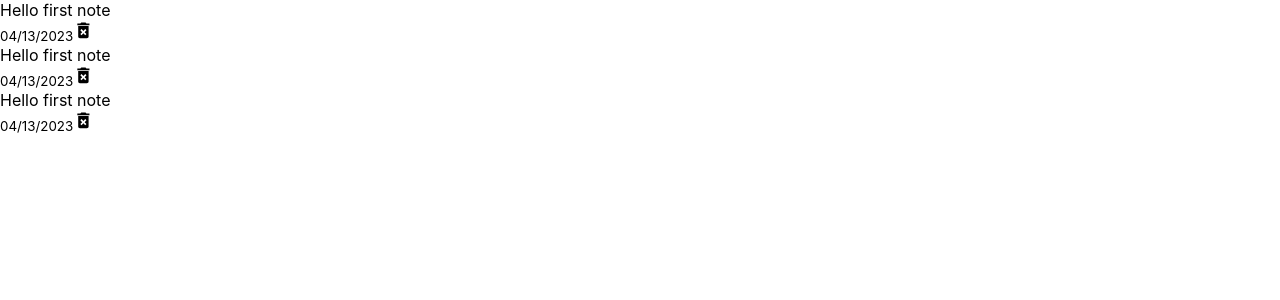
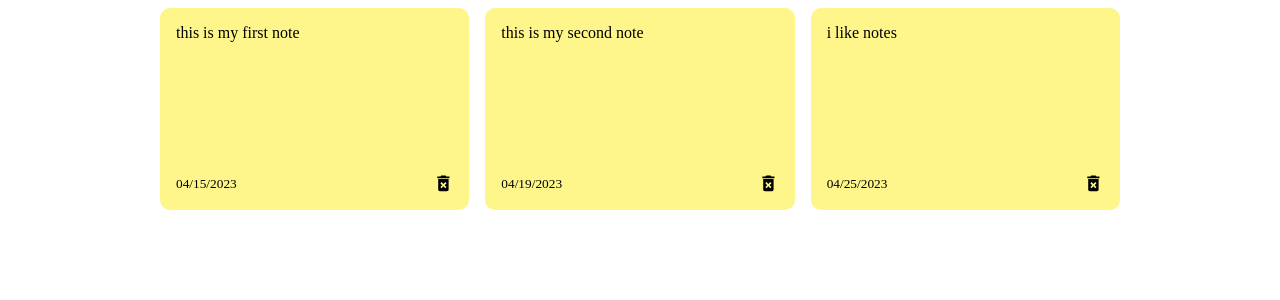
Before and after one commit to evstraub/post-it-note-app, a React (Create React App) app: page / in a window 1280 px wide. Shown: the top 300 px of the page. Built offline with nearby package versions, Linux system fonts and the light colour scheme.

Commit message:
used props to map text and date to each note

```diff
--- a/src/App.js
+++ b/src/App.js
@@ -1,12 +1,28 @@
-import React from 'react'
+import React, { useState } from 'react'
 import Noteslist from './components/Noteslist'
-
+import {nanoid} from 'nanoid'
 const App = () => {
-
+  const [notes,setNotes] = useState([
+    {
+    id:nanoid(),
+    text:'this is my first note',
+    date: '04/15/2023'
+  },
+    {
+    id:nanoid(),
+    text:'this is my second note',
+    date: '04/19/2023'
+  },
+    {
+    id:nanoid(),
+    text:'i like notes ',
+    date: '04/25/2023'
+  },
+])
   return (
 
    <div className="container">
-     <Noteslist/>
+     <Noteslist notes={notes}/>
    </div>
   )
 }
--- a/src/components/Note.js
+++ b/src/components/Note.js
@@ -1,10 +1,10 @@
 import {MdDeleteForever} from 'react-icons/md'
-const Note = () => {
+const Note = ({ id, text, date }) => {
   return (
     <div className='note'>
-<span> Hello first note</span>
+<span>{text}</span>
 <div className='note-footer'>
-    <small>04/13/2023</small>
+    <small>{date}</small>
     <MdDeleteForever className='delete-icon' size='1.3em'/>
 </div>
 
--- a/src/components/Noteslist.js
+++ b/src/components/Noteslist.js
@@ -1,11 +1,13 @@
 import React from 'react'
 import Note from './Note'
-const Noteslist = () => {
+const Noteslist = ({ notes }) => {
   return (
     <div className='notes-list'>
-      <Note/>
-      <Note/>
-      <Note/>
+      {notes.map((note) =>(
+      <Note id={note.id} text={note.text} date={note.date}/>
+
+      ))}
+
       </div>
   )
 }
--- a/src/index.css
+++ b/src/index.css
@@ -1,13 +1,108 @@
-body {
+/* body {
   margin: 0;
-  font-family: -apple-system, BlinkMacSystemFont, 'Segoe UI', 'Roboto', 'Oxygen',
-    'Ubuntu', 'Cantarell', 'Fira Sans', 'Droid Sans', 'Helvetica Neue',
+  font-family: -apple-system, BlinkMacSystemFont, "Segoe UI", "Roboto", "Oxygen",
+    "Ubuntu", "Cantarell", "Fira Sans", "Droid Sans", "Helvetica Neue",
     sans-serif;
   -webkit-font-smoothing: antialiased;
   -moz-osx-font-smoothing: grayscale;
 }
 
 code {
-  font-family: source-code-pro, Menlo, Monaco, Consolas, 'Courier New',
+  font-family: source-code-pro, Menlo, Monaco, Consolas, "Courier New",
     monospace;
+} */
+
+/* .header {
+  display: flex;
+  align-items: center;
+  justify-content: space-between;
+} */
+
+.dark-mode {
+  background-color: black;
 }
+/*
+.dark-mode h1 {
+  color: white;
+} */
+
+.container {
+  max-width: 960px;
+  margin-right: auto;
+  margin-left: auto;
+  padding-right: 15px;
+  padding-left: 15px;
+  min-height: 100vh;
+}
+
+.notes-list {
+  display: grid;
+  grid-gap: 1rem;
+  grid-template-columns: repeat(auto-fill, minmax(250px, 1fr));
+}
+/*
+.note.new {
+  background-color: #67d7cc;
+} */
+/*
+textarea {
+  border: none;
+  resize: none;
+  background-color: #67d7cc;
+}
+
+textarea:focus {
+  outline: none;
+} */
+/*
+.save {
+  background-color: #e1e1e1;
+  border: none;
+  border-radius: 15px;
+  padding: 5px 10px 5px 10px;
+} */
+
+/* .save:hover {
+  background-color: #ededed;
+  cursor: pointer;
+} */
+
+.note {
+  background-color: #fef68a;
+  border-radius: 10px;
+  padding: 1rem;
+  min-height: 170px;
+  display: flex;
+  flex-direction: column;
+  justify-content: space-between;
+  white-space: pre-wrap;
+}
+
+.note-footer {
+  display: flex;
+  align-items: center;
+  justify-content: space-between;
+}
+
+.delete-icon {
+  cursor: pointer;
+}
+
+/* .search {
+  display: flex;
+  align-items: center;
+  background-color: rgb(233, 233, 233);
+  border-radius: 10px;
+  padding: 5px;
+  margin-bottom: 1.5em;
+}
+
+.search input {
+  border: none;
+  background-color: rgb(233, 233, 233);
+  width: 100%;
+}
+
+.search input:focus {
+  outline: none;
+} */
```
Also changed, not shown: src/components/Addnote.js (added, +9 -0 lines).
